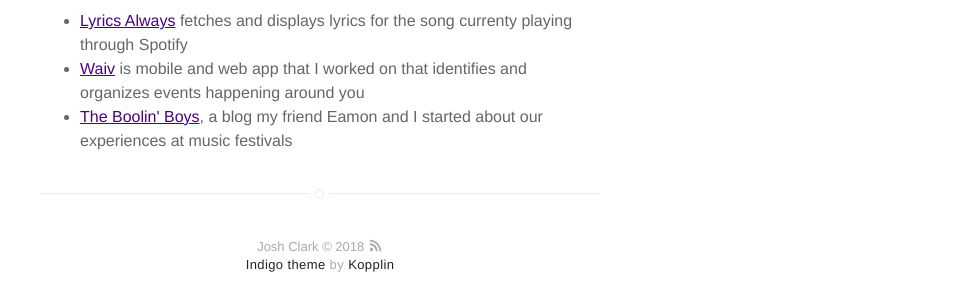
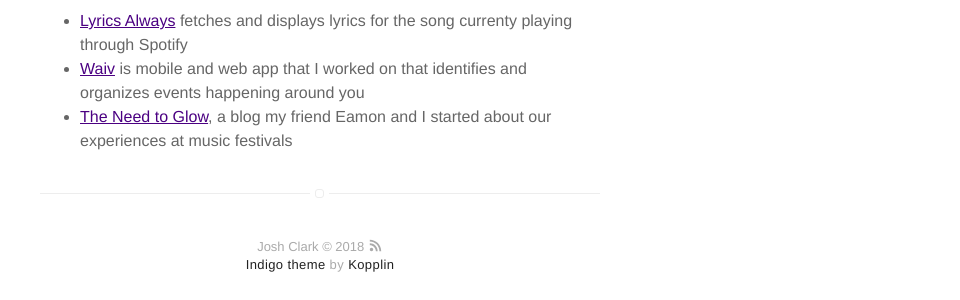
Before and after one commit to jclarktennis/jclarktennis.github.io, a Jekyll site: the page built from about.md, in a window 1280 px wide. Shown: the part 851-1151 px from the top of the page, without its empty margins (320-1280 px from the left). Built offline with Jekyll 4.4.1, drawn with Linux system fonts in a browser that asks for light colours.

Commit message:
blog link change

```diff
--- a/about.md
+++ b/about.md
@@ -28,5 +28,5 @@
 	<li><a href="https://github.com/jclarktennis/SpotifyLyrics">Lyrics Always</a> fetches and displays lyrics for the song
 		currenty playing through Spotify</li>
 	<li><a href="http://www.waiv.xyz/">Waiv</a> is mobile and web app that I worked on that identifies and organizes events happening around you</li>
-	<li><a href="http://www.theboolinboys.com/">The Boolin' Boys</a>, a blog my friend Eamon and I started about our experiences at music festivals</li>
+	<li><a href="http://www.theneedtoglow.com/">The Need to Glow</a>, a blog my friend Eamon and I started about our experiences at music festivals</li>
 </ul>
```
